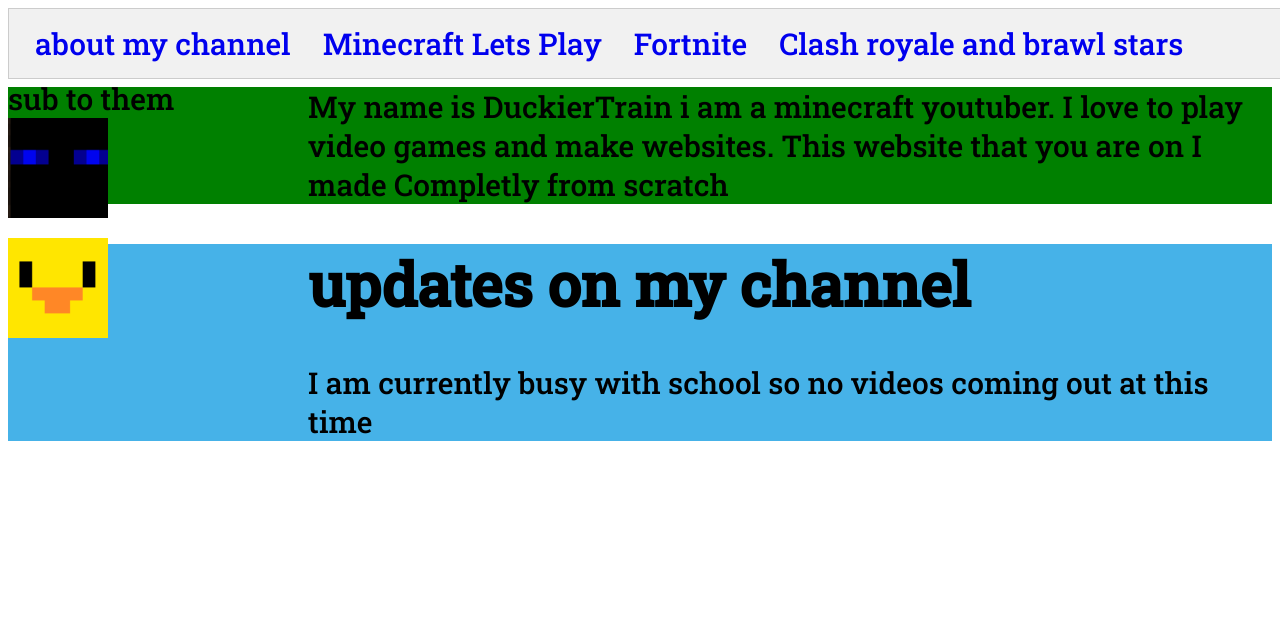
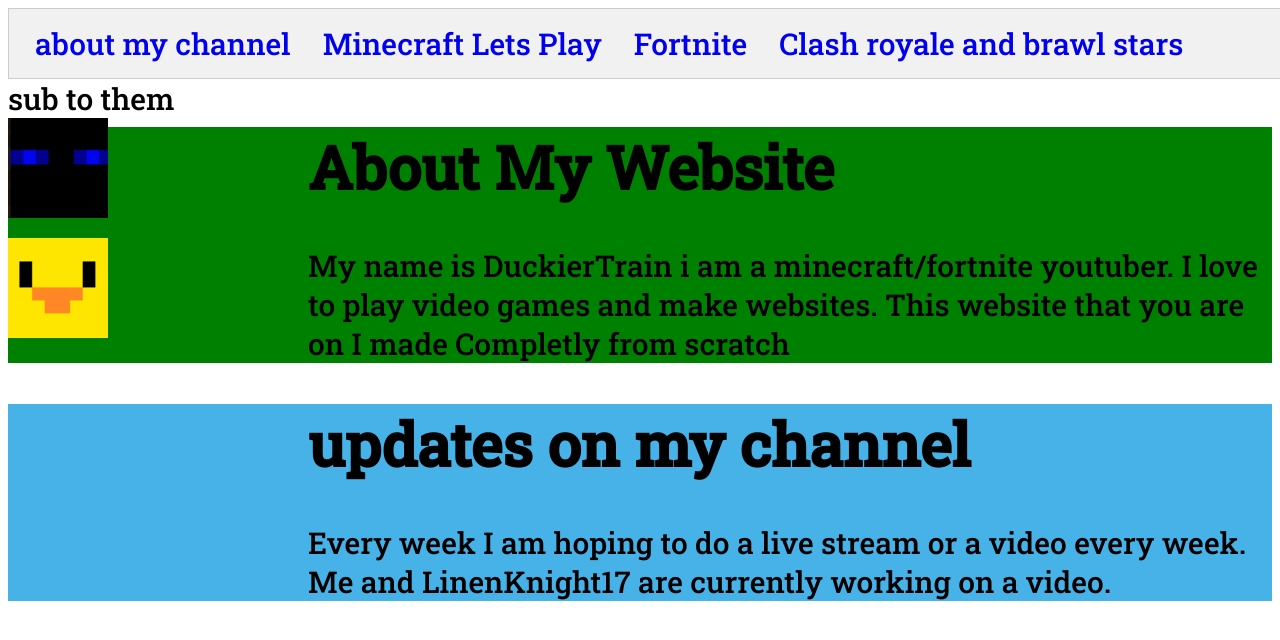
Before and after one commit to DuckierTrain/DuckierTrain.github.io, a plain HTML site: page about my chanel.html in a window 1280 px wide. Drawn offline with Linux system fonts and the light colour scheme.

Commit message:
Changed header

```diff
--- a/about my chanel.html
+++ b/about my chanel.html
@@ -26,7 +26,7 @@
 <p1>sub to them</p1>
 <div class= "sidebar-item sidebar-selected">
 <a href="https://www.youtube.com/channel/UCUWGjfU3RzHIOQLlp-qw-wQ">
-<img border="0" alt="LinenKnight17" src="linenknightsPic.png" width="100" height="100">
+<img border="0" alt="LinenKnight17" src="LinenKnightsPic.png" width="100" height="100">
 <div class="myPic">
 <a href="https://www.youtube.com/channel/UCcDFmItmVIvGOFLBcAb8uhw?view_as=subscriber">
 <img border="0" alt="DuckierTrain" src="myPic.png" width="100" height="100">
@@ -41,13 +41,13 @@
 </div>
 </div>
 <div class="about-my-chanel">
-<p2>My name is DuckierTrain i am a minecraft youtuber. I love to play video games and make websites. This website that you are on I made Completly from scratch</p2>
+<h1>About My Website</h1>
+<p2>My name is DuckierTrain i am a minecraft/fortnite youtuber. I love to play video games and make websites. This website that you are on I made Completly from scratch</p2>
  <!-- </div> -->
 </div>
 <div class="updates">
 <h1>updates on my channel</h1>
-<!--<p2>Every week I am hoping to do a live stream or a video every week. Me and LinenKnight17 are currently working on a video.</p2>-->
-	<p2> I am currently busy with school so no videos coming out at this time </p2>
+<p2>Every week I am hoping to do a live stream or a video every week. Me and LinenKnight17 are currently working on a video.</p2>
 </div>
 
 </body>
```
